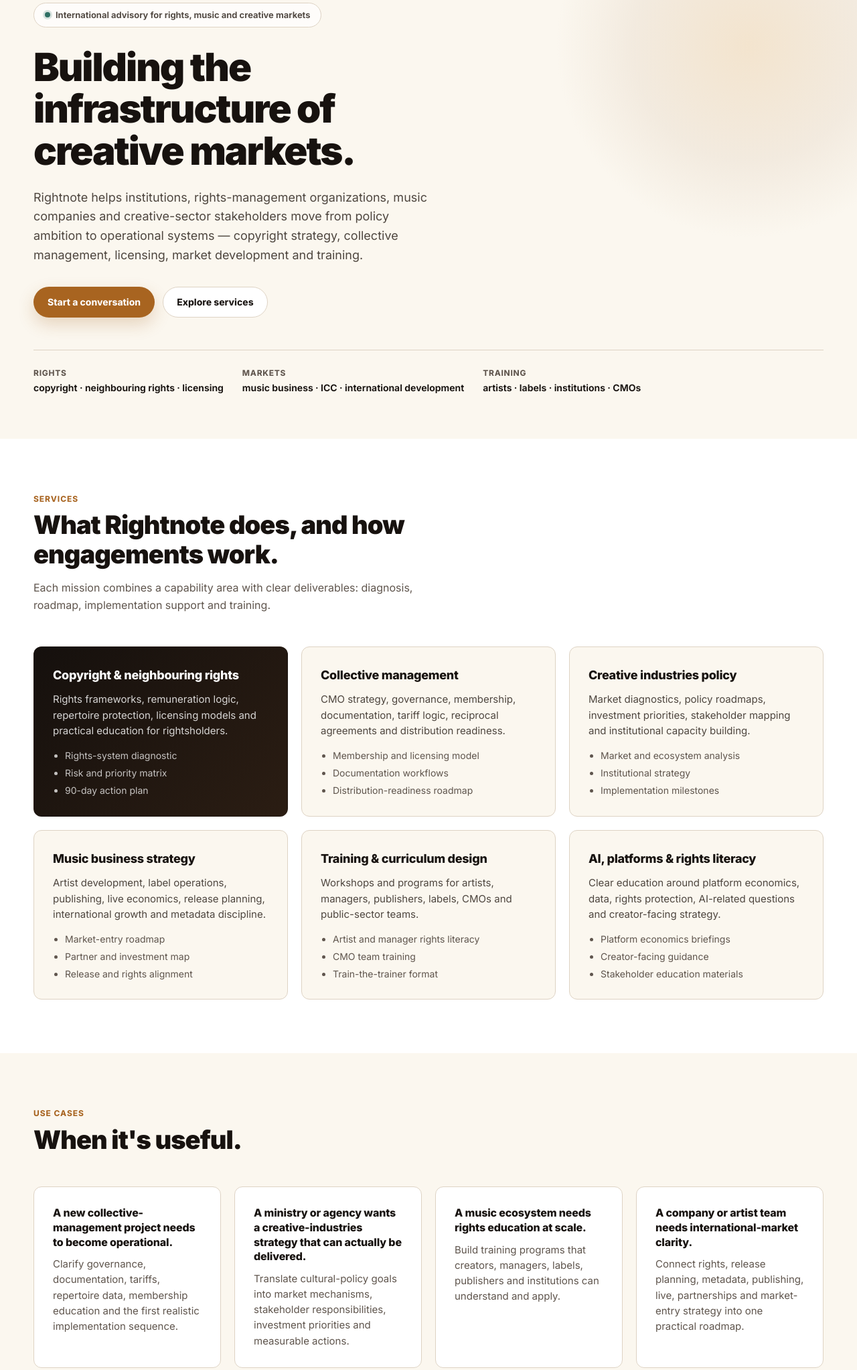
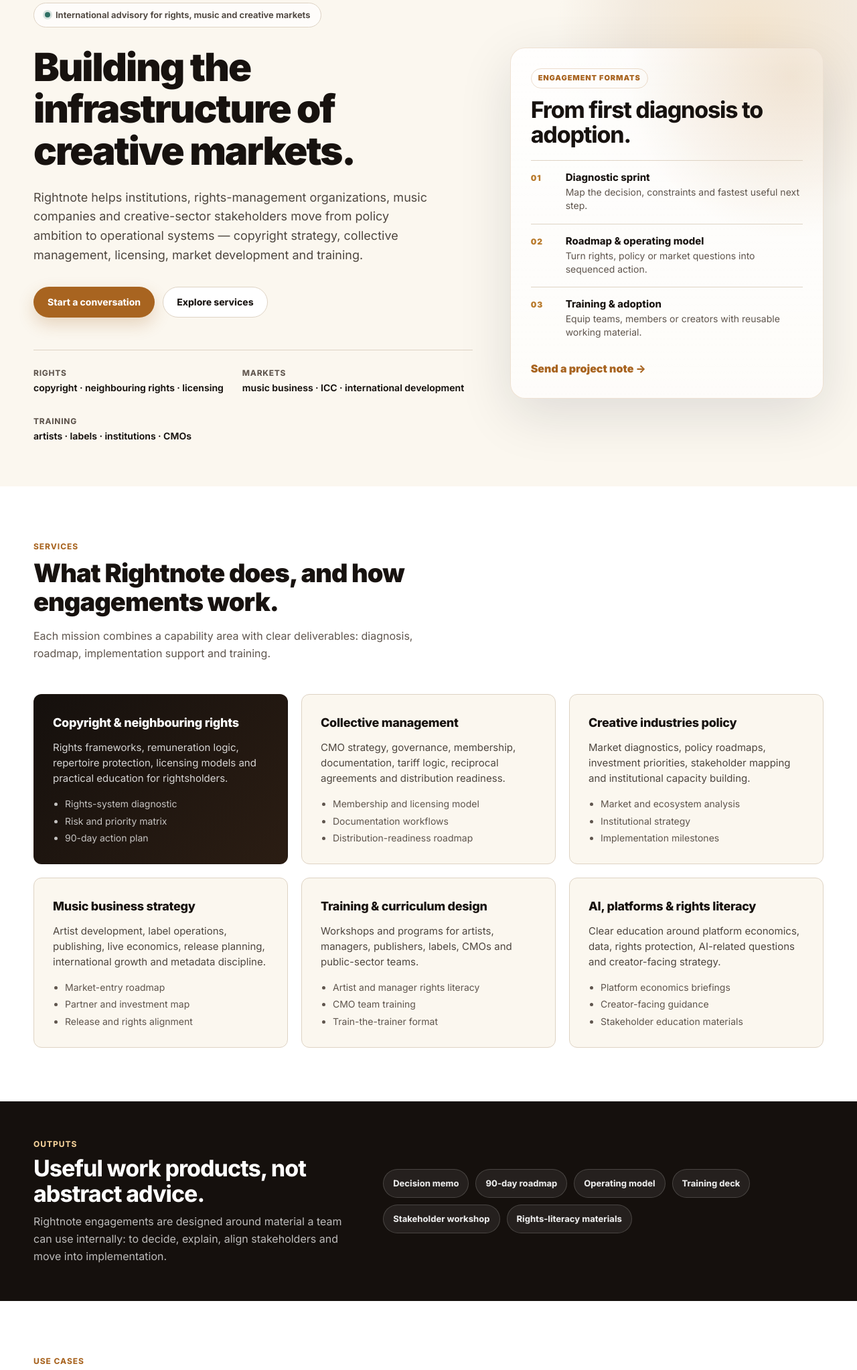
Before and after one commit to hermespromox/rightnote, a website: page index.html in a window 1280 px wide. Shown: the part 149-2194 px from the top of the page at 67% size. Drawn offline with nearby package versions, Linux system fonts and the light colour scheme.

Commit message:
Improve Rightnote conversion polish

```diff
--- a/assets/style.css
+++ b/assets/style.css
@@ -159,6 +159,15 @@
 .btn.secondary:hover { border-color: #c0c5ce; }
 
 /* ── HERO ─────────────────────────────────────────── */
+.hero-grid {
+  display: grid;
+  grid-template-columns: minmax(0, 1.05fr) minmax(340px, .75fr);
+  gap: 56px;
+  align-items: center;
+}
+
+.hero-main { min-width: 0; }
+
 .hero {
   position: relative;
   overflow: hidden;
@@ -242,6 +251,83 @@
 }
 
 .proof span { font-size: 14px; font-weight: 600; color: var(--ink); }
+
+.brief-card {
+  position: relative;
+  border: 1px solid rgba(168, 100, 32, .18);
+  border-radius: 22px;
+  background: linear-gradient(180deg, rgba(255,255,255,.86), rgba(255,255,255,.66));
+  box-shadow: var(--shadow);
+  padding: 30px;
+  overflow: hidden;
+}
+
+.brief-card::before {
+  content: "";
+  position: absolute;
+  inset: 0;
+  background: radial-gradient(circle at 90% 8%, rgba(184,121,42,.18), transparent 38%);
+  pointer-events: none;
+}
+
+.brief-card > * { position: relative; }
+
+.brief-kicker {
+  display: inline-flex;
+  margin-bottom: 14px;
+  border: 1px solid rgba(168,100,32,.22);
+  border-radius: 999px;
+  padding: 5px 10px;
+  color: var(--blue);
+  font-size: 11px;
+  font-weight: 850;
+  letter-spacing: .08em;
+  text-transform: uppercase;
+}
+
+.brief-card h2 {
+  margin: 0 0 20px;
+  font-size: clamp(24px, 3vw, 34px);
+  line-height: 1.08;
+  letter-spacing: -.035em;
+}
+
+.brief-row {
+  display: grid;
+  grid-template-columns: 38px 1fr;
+  gap: 2px 14px;
+  padding: 16px 0;
+  border-top: 1px solid var(--line);
+}
+
+.brief-row span {
+  grid-row: span 2;
+  color: var(--gold);
+  font-size: 12px;
+  font-weight: 900;
+  letter-spacing: .08em;
+}
+
+.brief-row strong {
+  display: block;
+  font-size: 15px;
+  line-height: 1.25;
+}
+
+.brief-row p {
+  margin: 0;
+  color: var(--muted);
+  font-size: 14px;
+  line-height: 1.45;
+}
+
+.brief-link {
+  display: inline-flex;
+  margin-top: 16px;
+  color: var(--blue);
+  font-weight: 850;
+  text-decoration: none;
+}
 
 /* ── SECTIONS ─────────────────────────────────────── */
 section {
@@ -336,6 +422,51 @@
 }
 
 .card li { margin-bottom: 2px; }
+
+/* ── OUTPUTS ──────────────────────────────────────── */
+.outputs-section {
+  padding: 54px 0;
+  background: var(--navy) !important;
+  color: #fff;
+}
+
+.outputs-panel {
+  display: grid;
+  grid-template-columns: minmax(0, .85fr) minmax(0, 1.15fr);
+  gap: 36px;
+  align-items: center;
+}
+
+.outputs-panel h2 {
+  margin: 0 0 10px;
+  font-size: clamp(24px, 3vw, 34px);
+  line-height: 1.12;
+  letter-spacing: -.03em;
+}
+
+.outputs-panel p {
+  margin: 0;
+  color: rgba(255,255,255,.72);
+  max-width: 560px;
+}
+
+.outputs-section .eyebrow { color: #f4d19a; }
+
+.outputs-grid {
+  display: flex;
+  flex-wrap: wrap;
+  gap: 10px;
+}
+
+.outputs-grid span {
+  border: 1px solid rgba(255,255,255,.16);
+  border-radius: 999px;
+  background: rgba(255,255,255,.07);
+  padding: 10px 14px;
+  color: rgba(255,255,255,.9);
+  font-size: 13px;
+  font-weight: 750;
+}
 
 /* ── USE CASES ────────────────────────────────────── */
 .usecase {
@@ -669,9 +800,18 @@
 @media (max-width: 768px) {
   .nav-inner { height: 60px; }
 
-  .links { display: none; }
+  .links { gap: 12px; }
+
+  .links > a:not(.btn),
+  .links .btn { display: none; }
+
+  .lang { display: flex; }
 
   .hero { padding: 56px 0 48px; }
+
+  .hero-grid { grid-template-columns: 1fr; gap: 30px; }
+
+  .brief-card { padding: 24px; border-radius: 18px; }
 
   .hero h1 { font-size: 32px; }
 
@@ -682,6 +822,8 @@
   .grid { grid-template-columns: 1fr; }
 
   .usecase { grid-template-columns: 1fr; }
+
+  .outputs-panel { grid-template-columns: 1fr; gap: 22px; }
 
   .timeline { grid-template-columns: 1fr; }
 
--- a/index.html
+++ b/index.html
@@ -53,7 +53,8 @@
 
 <!-- HERO -->
 <header class="hero">
-<div class="container">
+<div class="container hero-grid">
+<div class="hero-main">
 <div class="badge"><span class="dot"></span>International advisory for rights, music and creative markets</div>
 <h1>Building the infrastructure of creative markets.</h1>
 <p class="hero-copy">Rightnote helps institutions, rights-management organizations, music companies and creative-sector stakeholders move from policy ambition to operational systems — copyright strategy, collective management, licensing, market development and training.</p>
@@ -66,6 +67,15 @@
 <div><strong>Markets</strong><span>music business · ICC · international development</span></div>
 <div><strong>Training</strong><span>artists · labels · institutions · CMOs</span></div>
 </div>
+</div>
+<aside class="brief-card" aria-label="Engagement formats">
+<div class="brief-kicker">Engagement formats</div>
+<h2>From first diagnosis to adoption.</h2>
+<div class="brief-row"><span>01</span><strong>Diagnostic sprint</strong><p>Map the decision, constraints and fastest useful next step.</p></div>
+<div class="brief-row"><span>02</span><strong>Roadmap & operating model</strong><p>Turn rights, policy or market questions into sequenced action.</p></div>
+<div class="brief-row"><span>03</span><strong>Training & adoption</strong><p>Equip teams, members or creators with reusable working material.</p></div>
+<a href="#contact" class="brief-link">Send a project note →</a>
+</aside>
 </div>
 </header>
 
@@ -133,6 +143,24 @@
 <li>Stakeholder education materials</li>
 </ul>
 </article>
+</div>
+</section>
+<!-- OUTPUTS -->
+<section class="outputs-section">
+<div class="container outputs-panel">
+<div>
+<div class="eyebrow">Outputs</div>
+<h2>Useful work products, not abstract advice.</h2>
+<p>Rightnote engagements are designed around material a team can use internally: to decide, explain, align stakeholders and move into implementation.</p>
+</div>
+<div class="outputs-grid">
+<span>Decision memo</span>
+<span>90-day roadmap</span>
+<span>Operating model</span>
+<span>Training deck</span>
+<span>Stakeholder workshop</span>
+<span>Rights-literacy materials</span>
+</div>
 </div>
 </section>
 
```
Also changed, not shown: fr/index.html (+29 -1 lines).
